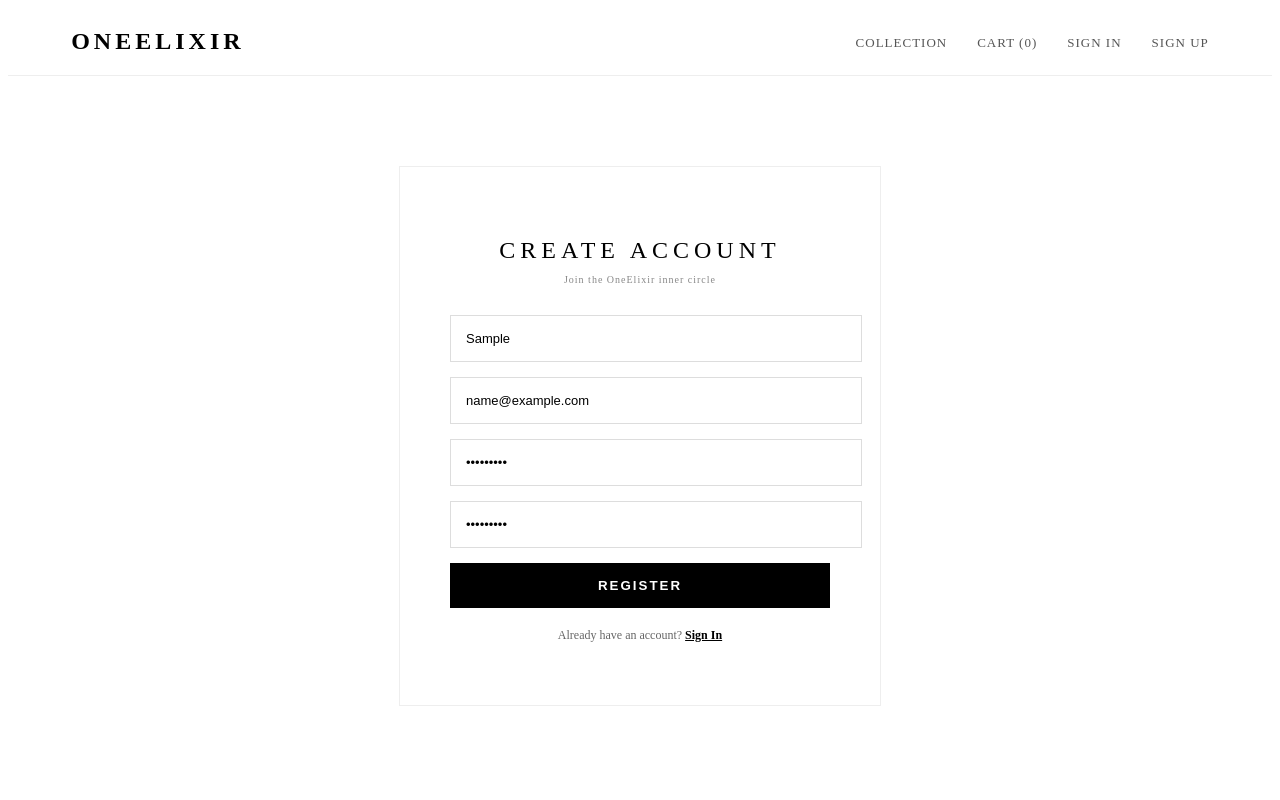
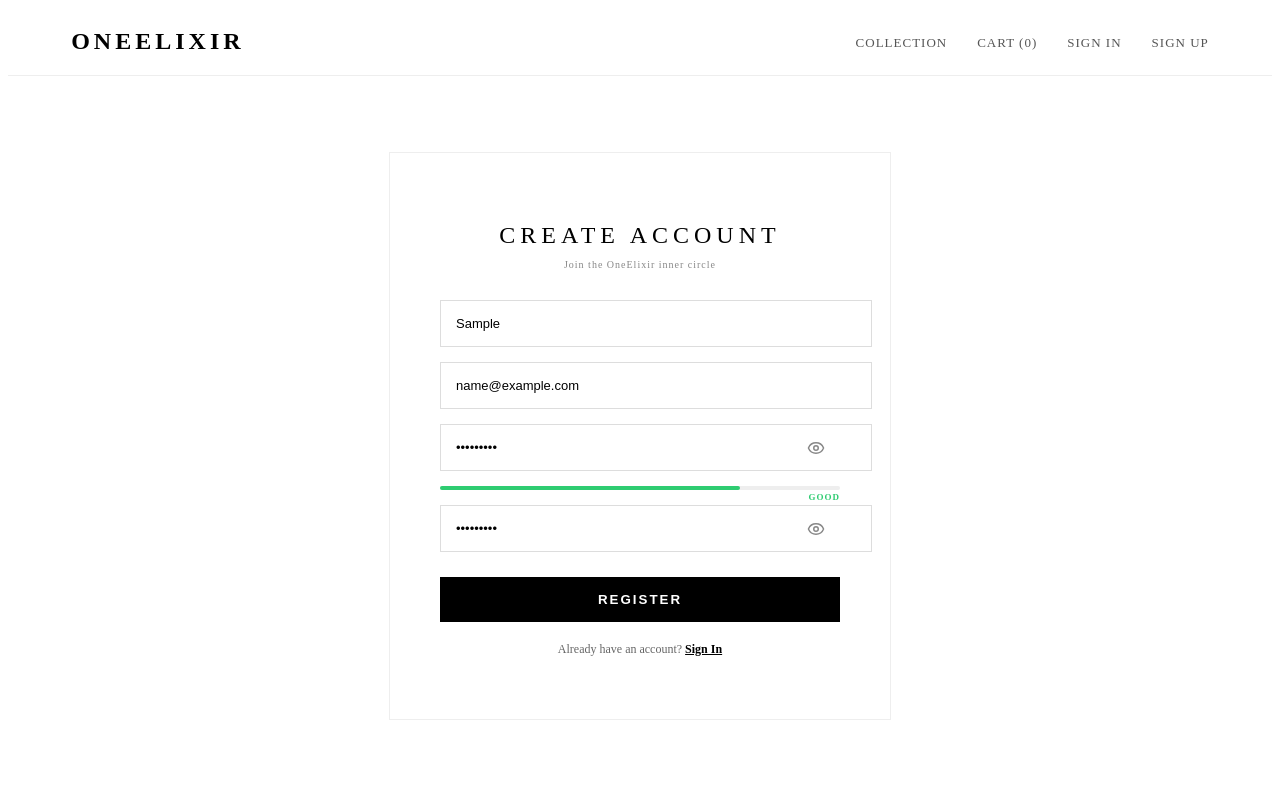
Before and after one commit to hasanxmeherab/One-Elixir, a React (Vite) app in the folder client/: page /signup in a window 1280 px wide. Both pictures are taken after typing "Sample", "name@example.com", "Sample123", "Sample123" into the empty fields and a click on the button "REGISTER". Shown: the top 800 px of the page. Built offline with nearby package versions, Linux system fonts and the light colour scheme; no server answers.

Commit message:
Added password strength meter and visibility toggle

```diff
--- a/client/package.json
+++ b/client/package.json
@@ -12,6 +12,7 @@
   "dependencies": {
     "axios": "^1.13.4",
     "firebase": "^12.8.0",
+    "lucide-react": "^0.564.0",
     "mongodb": "^7.0.0",
     "react": "^19.2.0",
     "react-dom": "^19.2.0",
--- a/client/src/pages/SignUp.jsx
+++ b/client/src/pages/SignUp.jsx
@@ -1,11 +1,12 @@
-import React, { useState } from 'react';
+import React, { useState, useMemo } from 'react';
 import axios from 'axios';
 import { useNavigate, useLocation } from 'react-router-dom';
 import { useUser } from '../context/UserContext';
+import { Eye, EyeOff } from 'lucide-react';
 
 const SignUp = () => {
-  // Added confirmPassword to the state object
   const [formData, setFormData] = useState({ name: '', email: '', password: '', confirmPassword: '' });
+  const [showPassword, setShowPassword] = useState(false);
   const { login } = useUser();
   const navigate = useNavigate();
   const location = useLocation();
@@ -13,30 +14,37 @@ const SignUp = () => {
   const API_URL = import.meta.env.VITE_API_URL || 'http://localhost:5000';
   const from = location.state?.from || '/';
 
+  // --- Password Strength Logic ---
+  const strength = useMemo(() => {
+    const pw = formData.password;
+    if (!pw) return { score: 0, label: '', color: '#ddd' };
+    let score = 0;
+    if (pw.length > 6) score++;
+    if (/[A-Z]/.test(pw)) score++;
+    if (/[0-9]/.test(pw)) score++;
+    if (/[^A-Za-z0-9]/.test(pw)) score++;
+
+    switch (score) {
+      case 1: return { score: 25, label: 'WEAK', color: '#ff4d4d' };
+      case 2: return { score: 50, label: 'FAIR', color: '#ffa500' };
+      case 3: return { score: 75, label: 'GOOD', color: '#2ecc71' };
+      case 4: return { score: 100, label: 'STRONG', color: '#27ae60' };
+      default: return { score: 10, label: 'VERY WEAK', color: '#ff4d4d' };
+    }
+  }, [formData.password]);
+
   const handleSubmit = async (e) => {
     e.preventDefault();
-
-    // 1. Client-side Validation: Check if passwords match
     if (formData.password !== formData.confirmPassword) {
-      alert("Passwords do not match! Please check again.");
+      alert("Passwords do not match!");
       return;
     }
-
-    // 2. Client-side Validation: Minimum length (optional but recommended)
-    if (formData.password.length < 6) {
-      alert("Password should be at least 6 characters long.");
-      return;
-    }
-
     try {
-      const submissionData = {
+      const res = await axios.post(`${API_URL}/api/auth/signup`, {
         name: formData.name,
         email: formData.email.toLowerCase(),
         password: formData.password
-      };
-
-      const res = await axios.post(`${API_URL}/api/auth/signup`, submissionData);
-
+      });
       login(res.data);
       navigate(from, { replace: true });
     } catch (err) {
@@ -61,22 +69,41 @@ const SignUp = () => {
           style={inputStyle}
         />
 
-        {/* Main Password Field */}
+        {/* Main Password Group */}
+        <div style={passwordWrapper}>
           <input
-          type="password" placeholder="PASSWORD" required
+            type={showPassword ? "text" : "password"}
+            placeholder="PASSWORD" required
             value={formData.password} onChange={e => setFormData({...formData, password: e.target.value})}
-          style={inputStyle}
+            style={passwordInput}
           />
+          <div onClick={() => setShowPassword(!showPassword)} style={iconStyle}>
+            {showPassword ? <EyeOff size={18} /> : <Eye size={18} />}
+          </div>
+        </div>
 
-        {/* NEW: Confirm Password Field */}
+        {/* Strength Meter Bar */}
+        {formData.password && (
+          <div style={meterContainer}>
+            <div style={{ ...meterBar, width: `${strength.score}%`, backgroundColor: strength.color }}></div>
+            <span style={{ ...strengthText, color: strength.color }}>{strength.label}</span>
+          </div>
+        )}
+
+        {/* Confirm Password Group with its own icon toggle */}
+        <div style={passwordWrapper}>
           <input
-          type="password" placeholder="CONFIRM PASSWORD" required
+            type={showPassword ? "text" : "password"}
+            placeholder="CONFIRM PASSWORD" required
             value={formData.confirmPassword} onChange={e => setFormData({...formData, confirmPassword: e.target.value})}
-          style={inputStyle}
+            style={passwordInput}
           />
+          <div onClick={() => setShowPassword(!showPassword)} style={iconStyle}>
+            {showPassword ? <EyeOff size={18} /> : <Eye size={18} />}
+          </div>
+        </div>
 
         <button type="submit" style={btnStyle}>REGISTER</button>
-
         <p style={footerText}>
           Already have an account? <span onClick={() => navigate('/signin', { state: { from } })} style={link}>Sign In</span>
         </p>
@@ -85,13 +112,22 @@ const SignUp = () => {
   );
 };
 
-// --- Styles (Maintained from your version) ---
+// --- Styles (Maintained) ---
 const container = { height: '90vh', display: 'flex', justifyContent: 'center', alignItems: 'center' };
-const signUpBox = { width: '380px', textAlign: 'center', padding: '50px', border: '1px solid #eee', backgroundColor: '#fff' };
+const signUpBox = { width: '400px', textAlign: 'center', padding: '50px', border: '1px solid #eee', backgroundColor: '#fff' };
 const title = { letterSpacing: '5px', fontWeight: '300', marginBottom: '10px' };
 const subtitle = { fontSize: '10px', color: '#888', marginBottom: '30px', letterSpacing: '1px' };
 const inputStyle = { width: '100%', padding: '15px', marginBottom: '15px', border: '1px solid #ddd', outline: 'none', fontSize: '13px' };
-const btnStyle = { width: '100%', padding: '15px', backgroundColor: '#000', color: '#fff', border: 'none', cursor: 'pointer', fontWeight: 'bold', letterSpacing: '2px', transition: '0.3s' };
+
+const passwordWrapper = { position: 'relative', width: '100%', marginBottom: '15px' };
+const passwordInput = { ...inputStyle, marginBottom: '0' };
+const iconStyle = { position: 'absolute', right: '15px', top: '50%', transform: 'translateY(-50%)', cursor: 'pointer', color: '#888', display: 'flex', alignItems: 'center' };
+
+const meterContainer = { width: '100%', height: '4px', backgroundColor: '#eee', marginBottom: '15px', position: 'relative', borderRadius: '2px' };
+const meterBar = { height: '100%', transition: 'all 0.4s ease', borderRadius: '2px' };
+const strengthText = { position: 'absolute', right: '0', top: '6px', fontSize: '9px', fontWeight: 'bold', letterSpacing: '1px' };
+
+const btnStyle = { width: '100%', padding: '15px', backgroundColor: '#000', color: '#fff', border: 'none', cursor: 'pointer', fontWeight: 'bold', letterSpacing: '2px', marginTop: '10px' };
 const footerText = { fontSize: '12px', marginTop: '20px', color: '#666' };
 const link = { textDecoration: 'underline', cursor: 'pointer', color: '#000', fontWeight: 'bold' };
 
```
Lines whose indentation alone changed are shown as unchanged.
